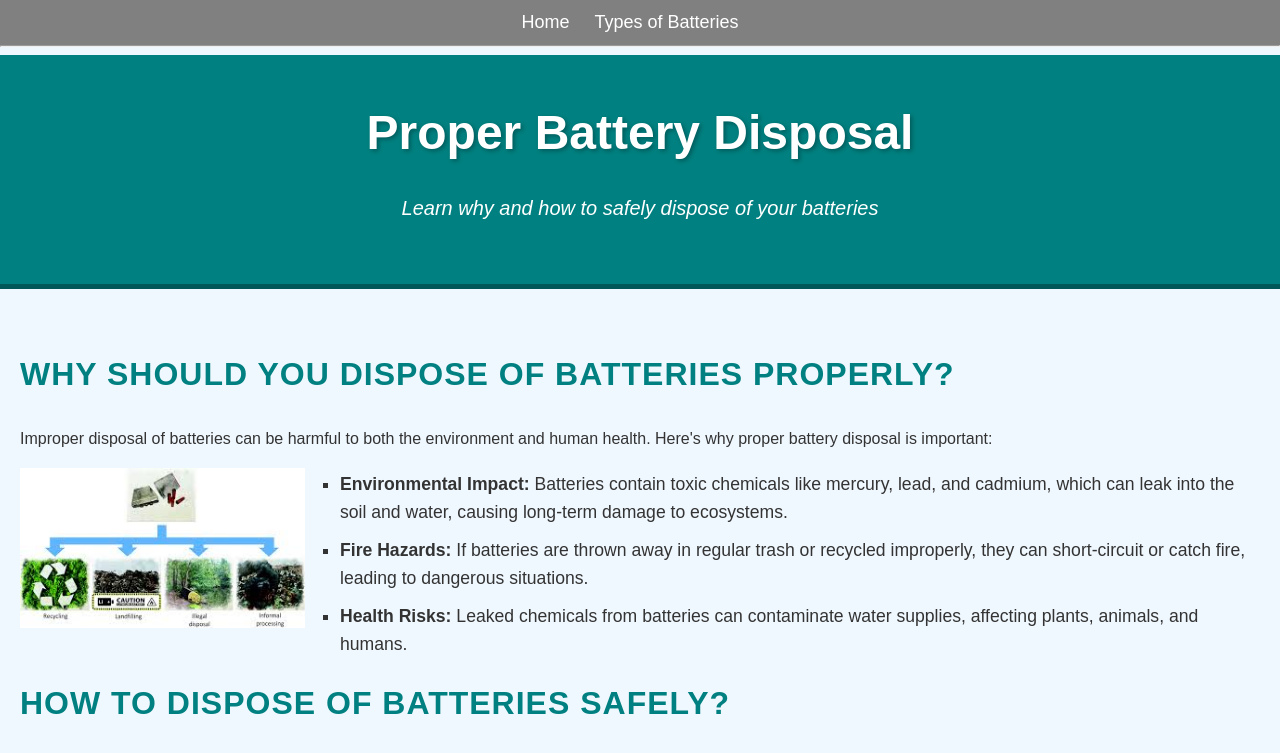
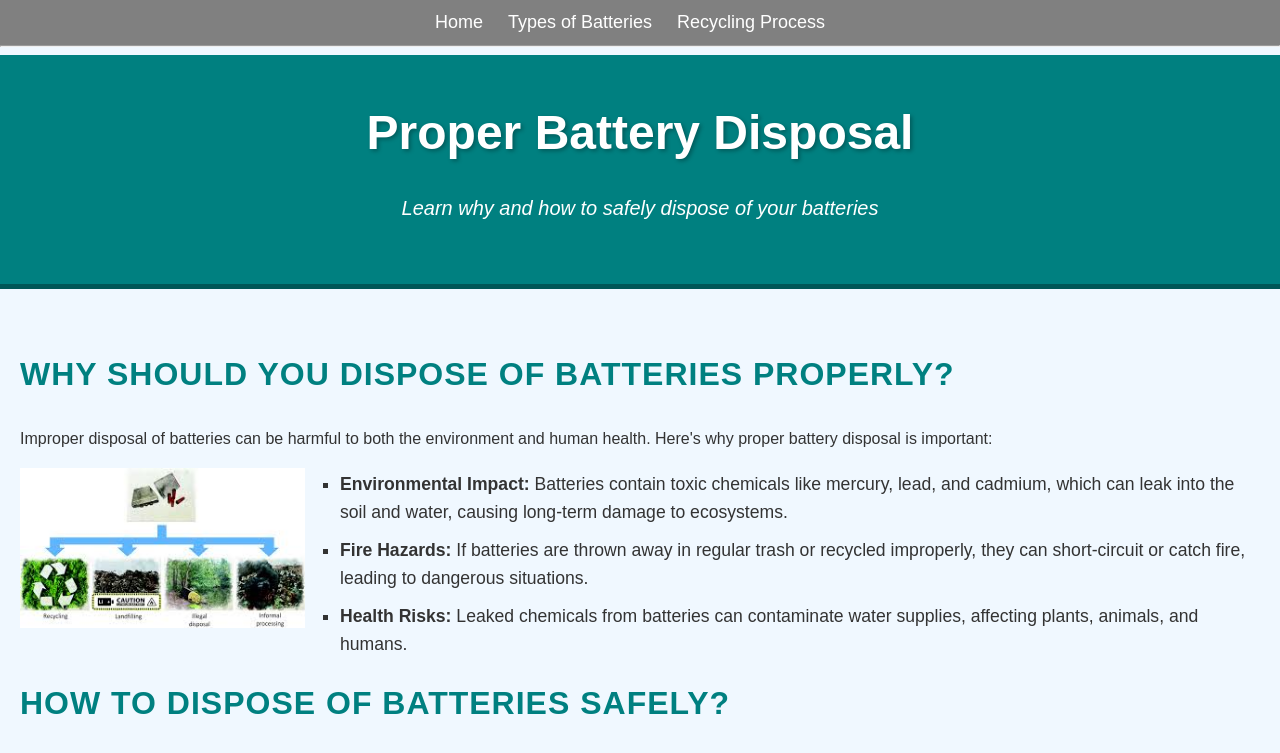
Before and after one commit to mertekca/bda.mertek.ca, a plain HTML site: page home/index.html in a window 1280 px wide. Shown: the top 753 px of the page. Drawn offline with Linux system fonts and the light colour scheme.

Commit message:
Update index.html

```diff
--- a/home/index.html
+++ b/home/index.html
@@ -13,6 +13,7 @@
     <ul>
       <li><a href="/home">Home</a></li>
       <li><a href="/types">Types of Batteries</a></li>
+      <li><a href="/recycle">Recycling Process</a></li>
     </ul>
 <hr>
   </nav>
```
